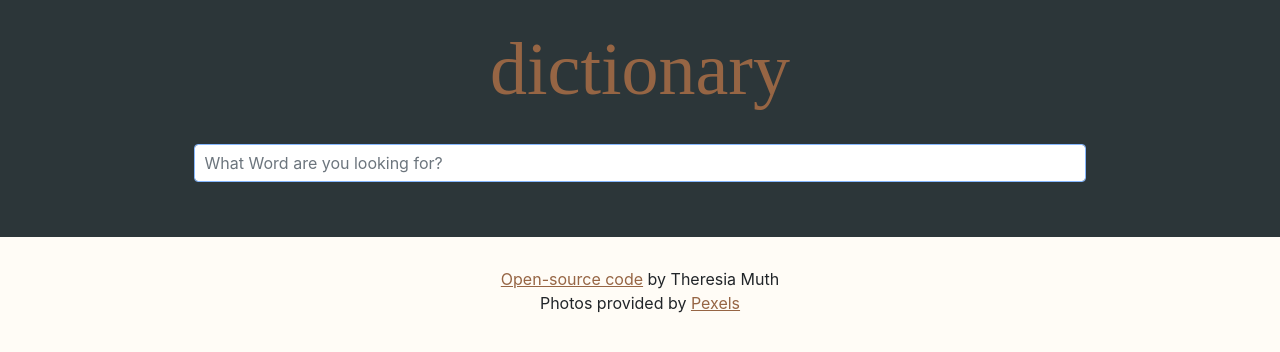
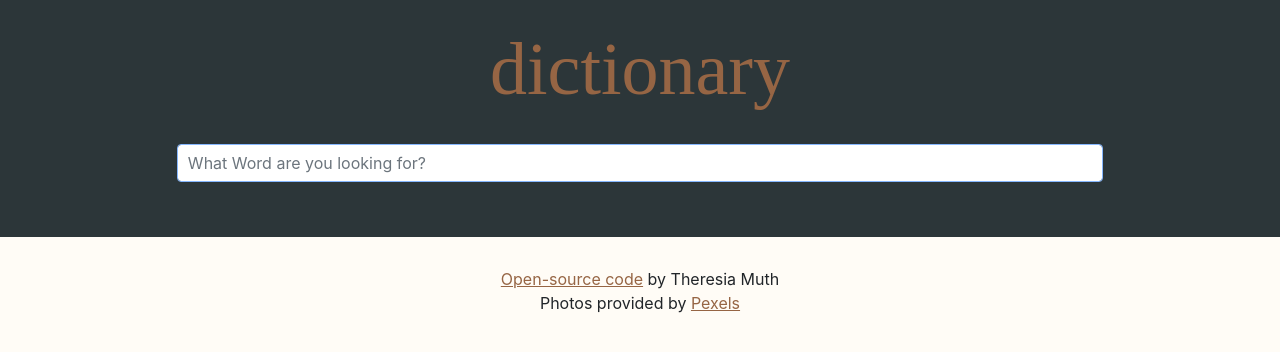
Before and after one commit to TheresiaMuth/dictionary-project, a React (Create React App) app: page / in a window 1280 px wide. Shown: the top 352 px of the page. Built offline with nearby package versions, Linux system fonts and the light colour scheme; no server answers; a web font is replaced by a local one.

Commit message:
Style improvement

```diff
--- a/src/Dictionary.css
+++ b/src/Dictionary.css
@@ -9,7 +9,7 @@
 .Dictionary section {
   background: whitesmoke;
   padding: 25px 30px;
-  margin: 20px 45px;
+  margin: 20px 35px;
   border-radius: 6px;
   box-shadow: 0 5px 8px 0 rgb(0 0 0 / 8%);
 }
@@ -20,7 +20,7 @@
   padding: 6px 10px;
   color: #000;
   border: 1px solid #ddd;
-  width: 80%;
+  width: 83%;
   color: #2c3639;
 }
 
```
